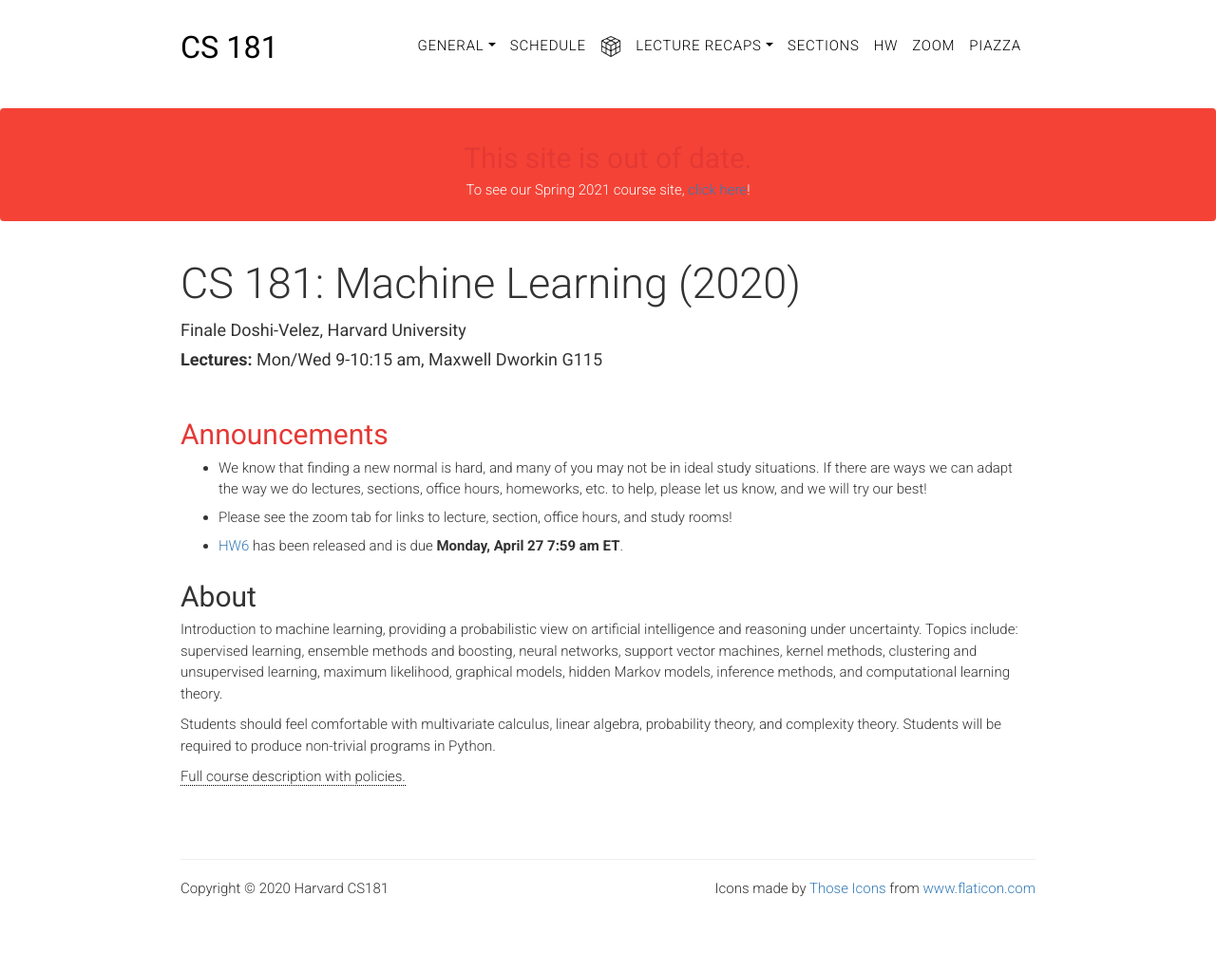
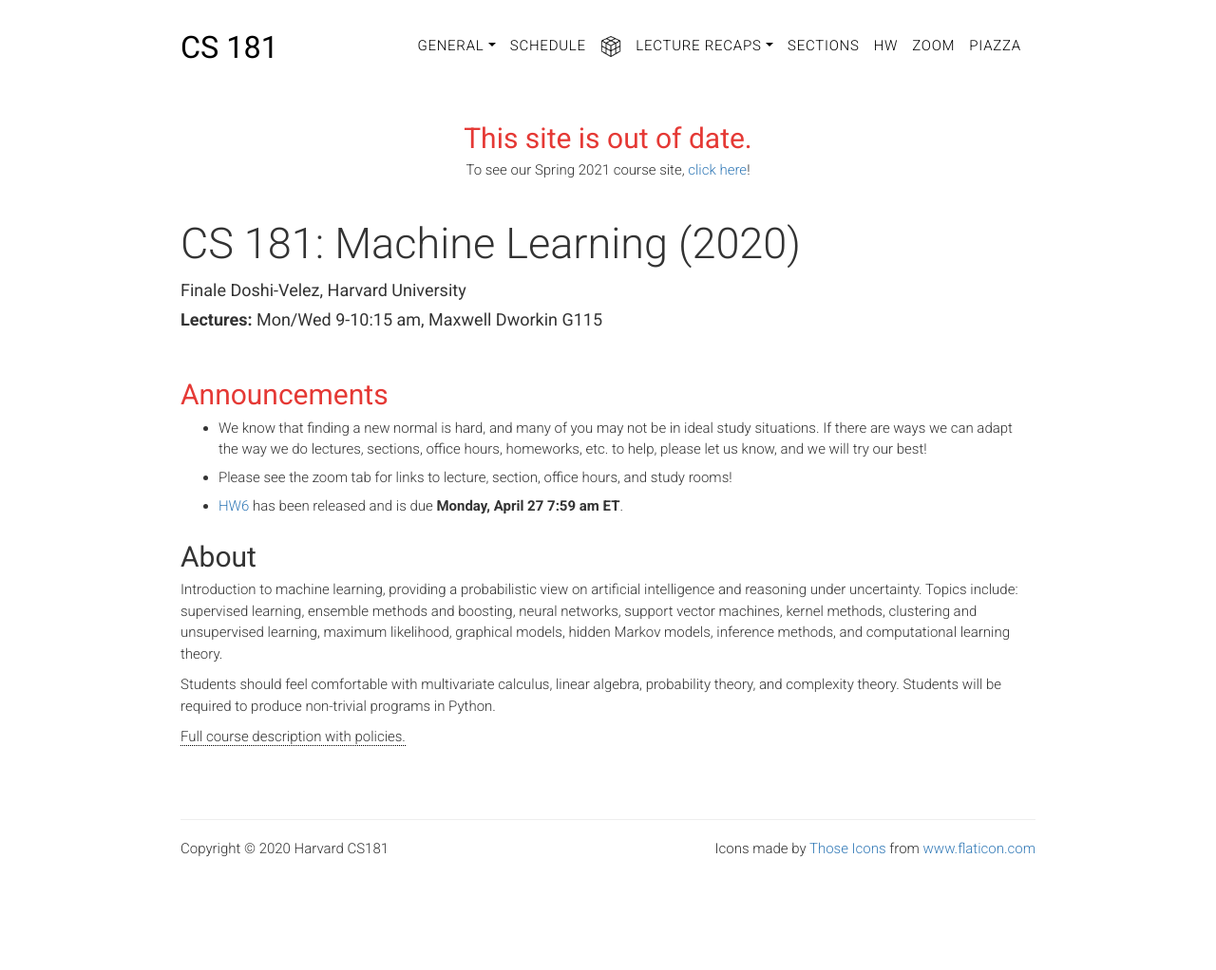
Before and after one commit to harvard-ml-courses/cs181-web-2020, a Jekyll site: the page built from index.html, in a window 1280 px wide. Shown: the whole page at 95% size. Built offline with Jekyll 4.4.1, drawn with Linux system fonts in a browser that asks for light colours; after the commit the page ends 980 px from its top, so only the background shows below that.

Commit message:
Update index.html

```diff
--- a/index.html
+++ b/index.html
@@ -5,10 +5,8 @@
 ---
 
 <section class="main-container text">
-	<div class="alert">
 	  <h2 class="title announcement">This site is out of date.</h2>
 		To see our Spring 2021 course site, <a href="https://harvard-ml-courses.github.io/cs181-web/">click here</a>!
-	</div>
 </section>
 
 
```
